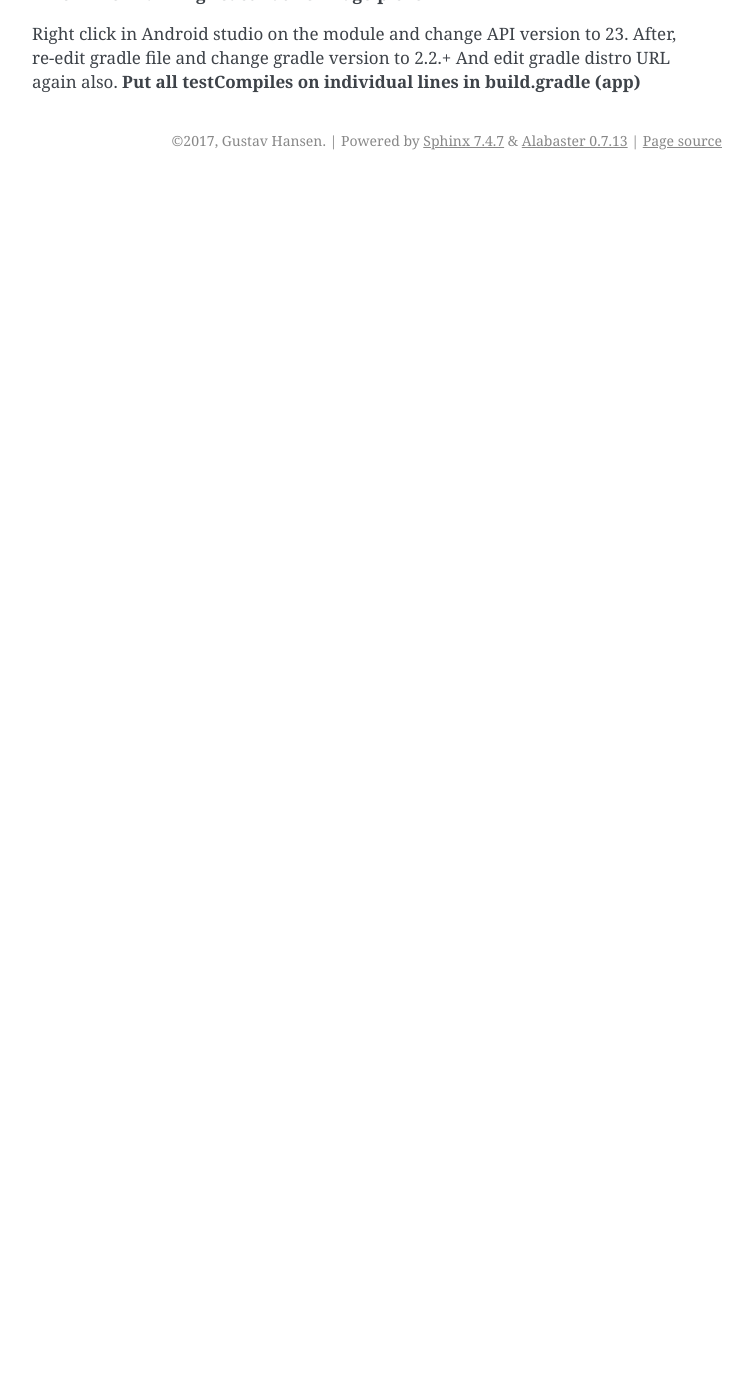
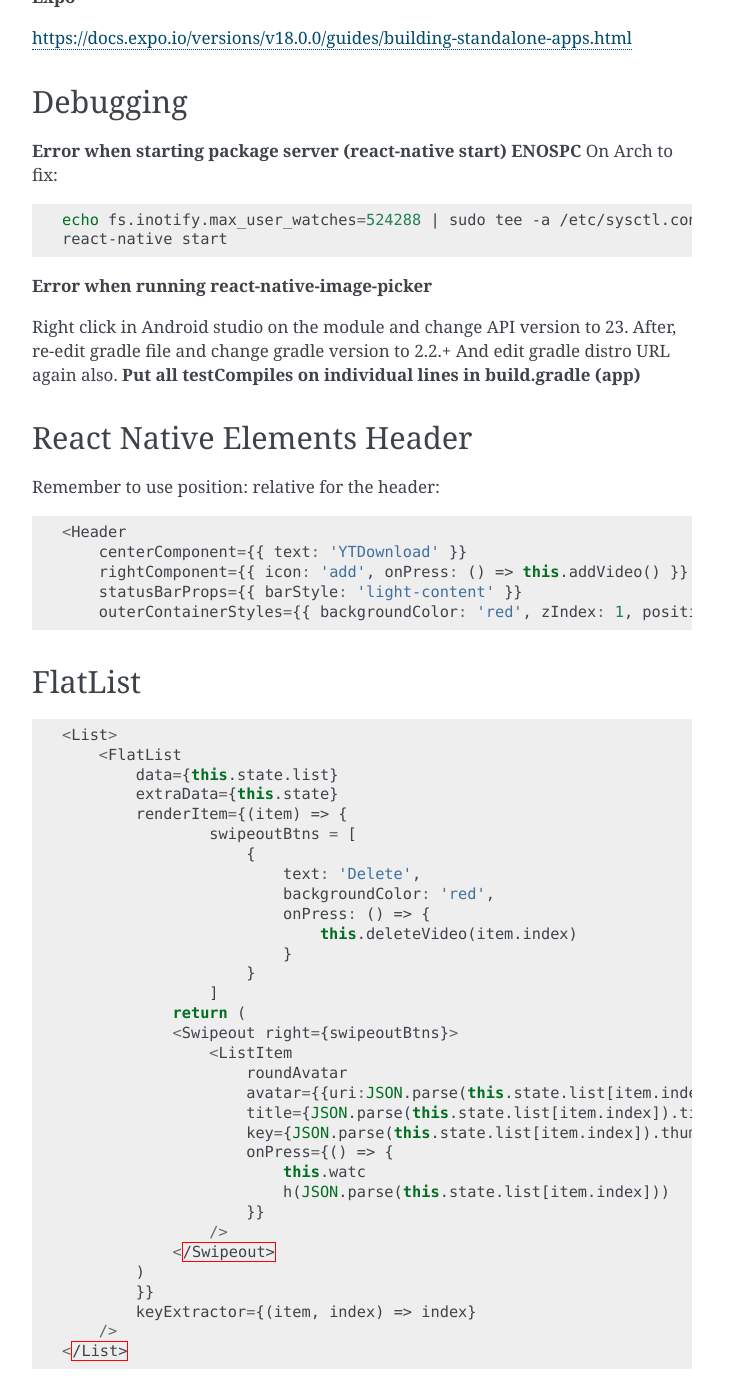
Before and after one commit to kusti8/notes, a Sphinx documentation site: the page built from docs/react.rst, in a window 1280 px wide and 1400 px high, scrolled down 1759 px. Shown: the whole window, without its empty margins (388-1141 px from the left). Built offline with Sphinx 7.4.7, drawn with Linux system fonts in a browser that asks for light colours; before the commit the page ends 1939 px from its top, so only the background shows below that; some of the changed text lies outside the part shown.

Commit message:
Update docs

```diff
--- a/docs/conf.py
+++ b/docs/conf.py
@@ -127,7 +127,7 @@
 # (source start file, target name, title,
 #  author, documentclass [howto, manual, or own class]).
 latex_documents = [
-    (master_doc, 'kusti8snotes.tex', 'kusti8\'s notes Documentation',
+    (master_doc, 'kusti8snotes.tex', 'kusti8\'s Notes',
      'Gustav Hansen', 'manual'),
 ]
 
@@ -137,7 +137,7 @@
 # One entry per manual page. List of tuples
 # (source start file, name, description, authors, manual section).
 man_pages = [
-    (master_doc, 'kusti8snotes', 'kusti8\'s notes Documentation',
+    (master_doc, 'kusti8snotes', 'kusti8\'s Notes',
      [author], 1)
 ]
 
@@ -148,7 +148,7 @@
 # (source start file, target name, title, author,
 #  dir menu entry, description, category)
 texinfo_documents = [
-    (master_doc, 'kusti8snotes', 'kusti8\'s notes Documentation',
+    (master_doc, 'kusti8snotes', 'kusti8\'s Notes',
      author, 'kusti8snotes', 'One line description of project.',
      'Miscellaneous'),
 ]
--- a/docs/index.rst
+++ b/docs/index.rst
@@ -15,6 +15,7 @@
    react-sidebar
    react-image-picker
    react-image-resizer
+   react-share
 
    parse
 
--- a/docs/react.rst
+++ b/docs/react.rst
@@ -16,6 +16,22 @@
 ----------------------
 
 Provides side menu, icons, and more: https://react-native-training.github.io/react-native-elements/
+
+Provides share menu: https://github.com/meedan/react-native-share-menu
+
+Provides image and video Modals: https://github.com/tibbus/react-native-fit
+
+Useful imports I've used:
+
+.. code-block:: javascript
+
+    import VideoPlayer from 'react-native-video-controls';
+    import Spinner from 'react-native-spinkit';
+    import Izzati from 'react-native-izzati';
+    import RNFetchBlob from 'react-native-fetch-blob';
+    import store from 'react-native-simple-store';
+    import Swipeout from 'react-native-swipeout';
+    import FitVideo from 'react-native-fit/fitVideo';
 
 **Usable in Expo**
 
@@ -86,3 +102,54 @@
 After, re-edit gradle file and change gradle version to 2.2.+
 And edit gradle distro URL again also.
 **Put all testCompiles on individual lines in build.gradle (app)**
+
+React Native Elements Header
+------------------------------
+
+Remember to use position: relative for the header:
+
+.. code-block:: javascript
+
+    <Header
+        centerComponent={{ text: 'YTDownload' }}
+        rightComponent={{ icon: 'add', onPress: () => this.addVideo() }}
+        statusBarProps={{ barStyle: 'light-content' }}
+        outerContainerStyles={{ backgroundColor: 'red', zIndex: 1, position: 'relative' }} /> // <---------------------
+
+FlatList
+----------
+
+.. code-block:: javascript
+
+    <List>
+        <FlatList
+            data={this.state.list}
+            extraData={this.state}
+            renderItem={(item) => {
+                    swipeoutBtns = [
+                        {
+                            text: 'Delete',
+                            backgroundColor: 'red',
+                            onPress: () => {
+                                this.deleteVideo(item.index)
+                            }
+                        }
+                    ]
+                return (
+                <Swipeout right={swipeoutBtns}>
+                    <ListItem
+                        roundAvatar
+                        avatar={{uri:JSON.parse(this.state.list[item.index]).thumbnail}}
+                        title={JSON.parse(this.state.list[item.index]).title}
+                        key={JSON.parse(this.state.list[item.index]).thumbnail}
+                        onPress={() => {
+                            this.watc
+                            h(JSON.parse(this.state.list[item.index]))
+                        }}
+                    />
+                </Swipeout>
+            )
+            }}
+            keyExtractor={(item, index) => index}
+        />
+    </List>
```
Also changed, not shown: other parts of docs/index.rst (+2 -2 lines), docs/react-share.rst (added, +47 -0 lines).
